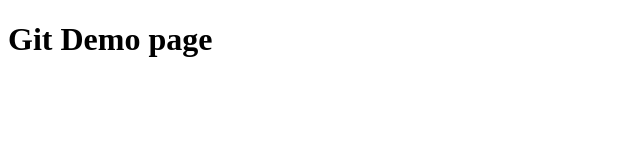
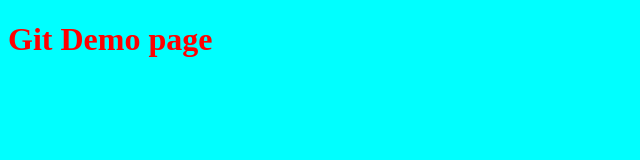
Before and after one commit to rokon07/WebPortfolio, a plain HTML site: page index.html in a window 1280 px wide. Shown: the whole page, without its empty margins (0-640 px from the left). Drawn offline with Linux system fonts and the light colour scheme.

Commit message:
add basic styles

```diff
--- a/index.html
+++ b/index.html
@@ -5,7 +5,7 @@
     <meta name="viewport" content="width=device-width, initial-scale=1.0">
     <meta http-equiv="X-UA-Compatible" content="ie=edge">
     <title>HTML 5 Boilerplate</title>
-    <link rel="stylesheet" href="style.css">
+    <link rel="stylesheet" href="styles.css">
   </head>
   <body>
     <h1>Git Demo page</h1>
--- /dev/null
+++ b/styles.css
@@ -0,0 +1,7 @@
+body{
+    background-color: aqua;
+}
+
+h1{
+    color: red;
+}
```
